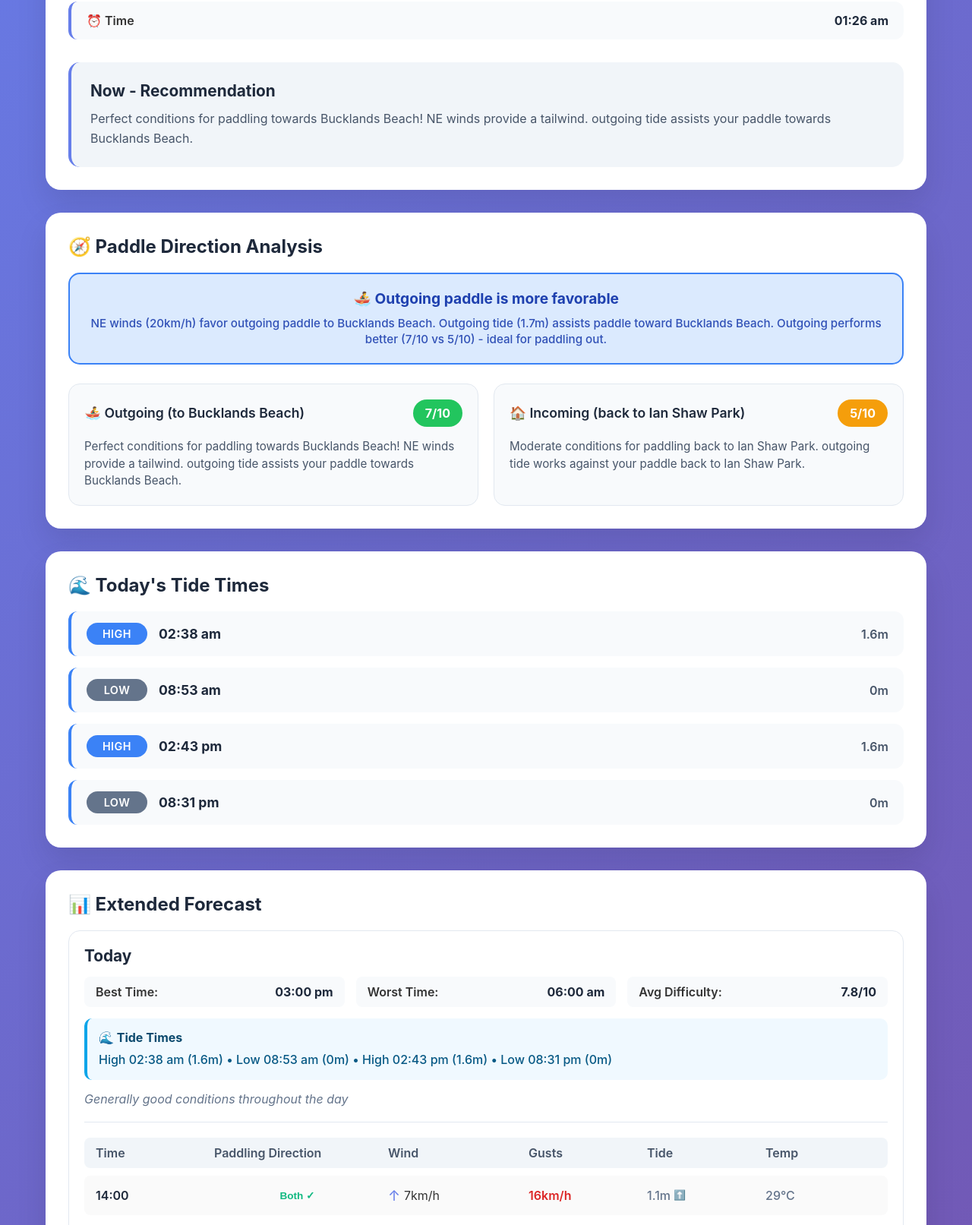
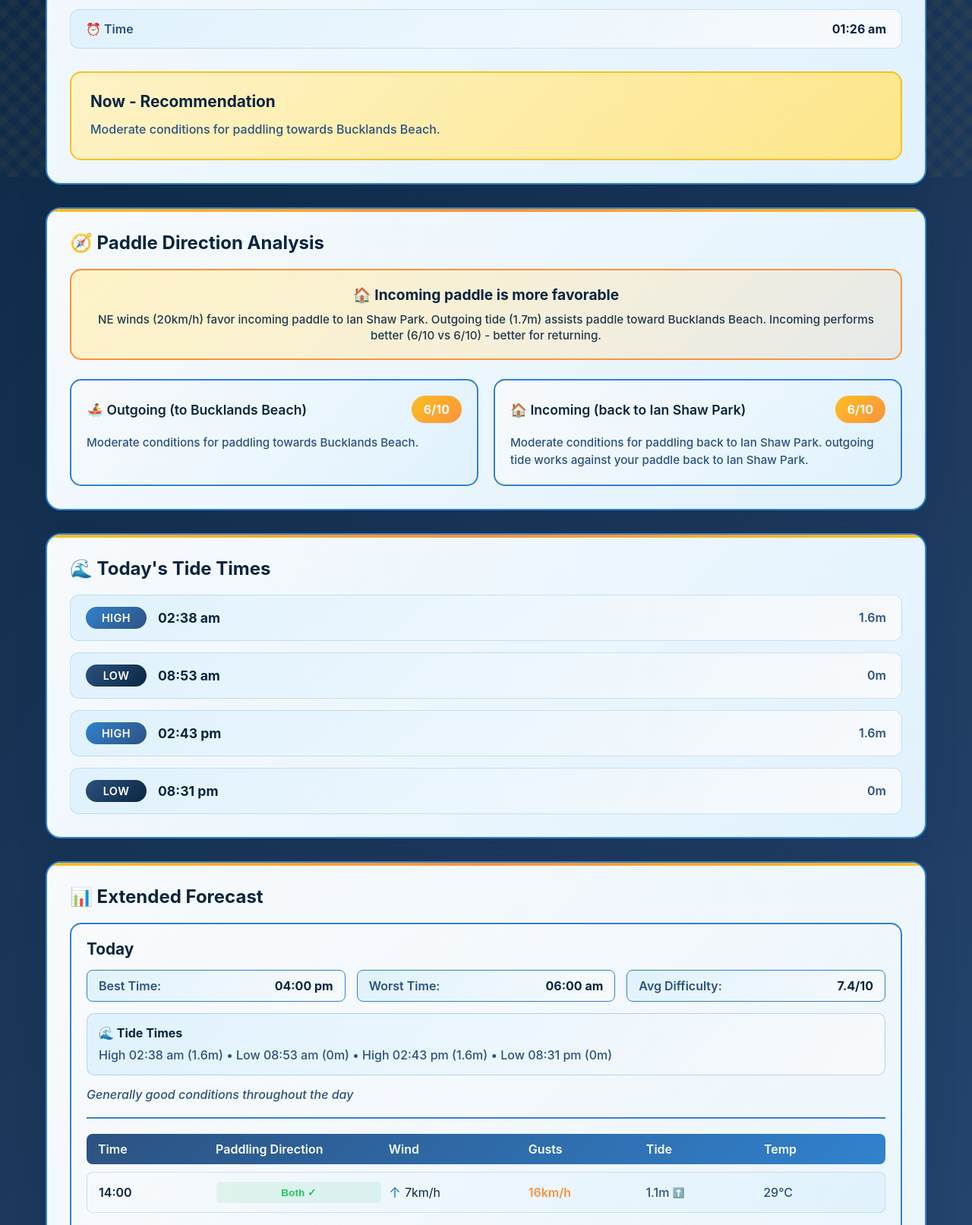
Before and after one commit to tony-luisi/waka-ama, a website built with Vite: page src/index.html in a window 1280 px wide. Shown: the part 567-2180 px from the top of the page at 76% size. Built offline with nearby package versions, Linux system fonts and the light colour scheme; no server answers.

Commit message:
Implement marine/Polynesian theme with dark blue and yellow colors
- Add comprehensive marine color palette with ocean blues and sun golds
- Implement Polynesian wave patterns and design elements
- Update all components with gradient backgrounds and themed borders
- Add decorative elements like sun rays and wave borders
- Enhance visual hierarchy with proper contrast and spacing
- Maintain accessibility while creating immersive marine aesthetic

```diff
--- a/src/difficulty.ts
+++ b/src/difficulty.ts
@@ -13,21 +13,22 @@ function calculateWindScore(weather: WeatherConditions, paddleDirection: 'outgoi
   else if (gustSpeed - windSpeed <= 15) score += 1;
 
   // Wind direction scoring based on paddle direction
-  // Outgoing: NE winds (towards Bucklands Beach) are ideal
-  // Incoming: SW winds (towards Ian Shaw Park) are ideal
+  // Remember: Wind directions indicate where wind comes FROM
+  // Outgoing (NE to Bucklands): SW winds are ideal (tailwind)
+  // Incoming (SW to Ian Shaw): NE winds are ideal (tailwind)
   if (paddleDirection === 'outgoing') {
-    if (['NE', 'ENE', 'E'].includes(windDirection)) {
-      score += 2; // Tailwind for outgoing
-    } else if (['SW', 'WSW', 'W'].includes(windDirection)) {
-      score -= 1; // Headwind for outgoing
+    if (['SW', 'WSW', 'W'].includes(windDirection)) {
+      score += 2; // Tailwind for outgoing (wind from SW, paddling NE)
+    } else if (['NE', 'ENE', 'E'].includes(windDirection)) {
+      score -= 1; // Headwind for outgoing (wind from NE, paddling NE)
     } else if (['N', 'S', 'SE', 'NW'].includes(windDirection)) {
       score += 1; // Cross wind
     }
   } else { // incoming
-    if (['SW', 'WSW', 'W'].includes(windDirection)) {
-      score += 2; // Tailwind for incoming
-    } else if (['NE', 'ENE', 'E'].includes(windDirection)) {
-      score -= 1; // Headwind for incoming
+    if (['NE', 'ENE', 'E'].includes(windDirection)) {
+      score += 2; // Tailwind for incoming (wind from NE, paddling SW)
+    } else if (['SW', 'WSW', 'W'].includes(windDirection)) {
+      score -= 1; // Headwind for incoming (wind from SW, paddling SW)
     } else if (['N', 'S', 'SE', 'NW'].includes(windDirection)) {
       score += 1; // Cross wind
     }
@@ -102,8 +103,8 @@ function generateRecommendation(conditions: PaddlingConditions, assessment: Diff
 
     if (factors.wind >= 4) {
       const windHelp = paddleDirection === 'outgoing' ?
-        (['NE', 'ENE', 'E'].includes(weather.windDirection) ? 'tailwind' : 'favorable wind') :
-        (['SW', 'WSW', 'W'].includes(weather.windDirection) ? 'tailwind' : 'favorable wind');
+        (['SW', 'WSW', 'W'].includes(weather.windDirection) ? 'tailwind' : 'favorable wind') :
+        (['NE', 'ENE', 'E'].includes(weather.windDirection) ? 'tailwind' : 'favorable wind');
       recommendations.push(`${weather.windDirection} winds provide a ${windHelp}.`);
     }
     if (factors.tide >= 4) {
@@ -120,8 +121,8 @@ function generateRecommendation(conditions: PaddlingConditions, assessment: Diff
 
     if (factors.wind < 3) {
       const windChallenge = paddleDirection === 'outgoing' ?
-        (['SW', 'WSW', 'W'].includes(weather.windDirection) ? 'headwind' : 'challenging wind') :
-        (['NE', 'ENE', 'E'].includes(weather.windDirection) ? 'headwind' : 'challenging wind');
+        (['NE', 'ENE', 'E'].includes(weather.windDirection) ? 'headwind' : 'challenging wind') :
+        (['SW', 'WSW', 'W'].includes(weather.windDirection) ? 'headwind' : 'challenging wind');
       recommendations.push(`${weather.windDirection} winds create a ${windChallenge}.`);
     }
     if (factors.tide < 3) {
@@ -193,9 +194,9 @@ function generateDirectionReasoning(conditions: PaddlingConditions, outgoing: Di
   const windDirection = weather.windDirection;
   const windSpeed = weather.windSpeed;
 
-  if (['NE', 'ENE', 'E'].includes(windDirection)) {
+  if (['SW', 'WSW', 'W'].includes(windDirection)) {
     reasons.push(`${windDirection} winds (${windSpeed}km/h) favor outgoing paddle to Bucklands Beach`);
-  } else if (['SW', 'WSW', 'W'].includes(windDirection)) {
+  } else if (['NE', 'ENE', 'E'].includes(windDirection)) {
     reasons.push(`${windDirection} winds (${windSpeed}km/h) favor incoming paddle to Ian Shaw Park`);
   } else {
     reasons.push(`${windDirection} winds (${windSpeed}km/h) create crosswind conditions`);
--- a/src/map.ts
+++ b/src/map.ts
@@ -176,9 +176,9 @@ export class WindMap {
   private getWindImpact(weather: WeatherConditions): string {
     const { windDirection } = weather;
 
-    if (['NE', 'ENE', 'E'].includes(windDirection)) {
+    if (['SW', 'WSW', 'W'].includes(windDirection)) {
       return `${windDirection} winds favor outgoing paddle to Bucklands Beach (tailwind)`;
-    } else if (['SW', 'WSW', 'W'].includes(windDirection)) {
+    } else if (['NE', 'ENE', 'E'].includes(windDirection)) {
       return `${windDirection} winds favor incoming paddle to Ian Shaw Park (tailwind)`;
     } else if (['N', 'S', 'SE', 'NW'].includes(windDirection)) {
       return `${windDirection} crosswinds - manageable conditions`;
--- a/src/style.css
+++ b/src/style.css
@@ -1,3 +1,18 @@
+:root {
+  /* Polynesian/Marine color palette */
+  --ocean-deep: #0a2540;    /* Deep ocean blue */
+  --ocean-blue: #1e3a5f;    /* Dark blue */
+  --ocean-medium: #2c5282;  /* Medium blue */
+  --ocean-light: #3182ce;   /* Lighter blue */
+  --sun-gold: #fbbf24;      /* Polynesian sun yellow */
+  --sun-bright: #fcd34d;    /* Bright yellow */
+  --sun-light: #fde68a;     /* Light yellow */
+  --sand: #fef3c7;          /* Beach sand */
+  --coral: #fb923c;         /* Coral orange accent */
+  --seafoam: #e0f2fe;       /* Light seafoam */
+  --pearl: #f8fafc;         /* Pearl white */
+}
+
 * {
   margin: 0;
   padding: 0;
@@ -6,46 +21,103 @@
 
 body {
   font-family: -apple-system, BlinkMacSystemFont, 'Segoe UI', Roboto, sans-serif;
-  background: linear-gradient(135deg, #667eea 0%, #764ba2 100%);
+  background: linear-gradient(135deg, var(--ocean-deep) 0%, var(--ocean-blue) 50%, var(--ocean-medium) 100%);
   min-height: 100vh;
-  color: #333;
+  color: var(--ocean-deep);
+  position: relative;
+}
+
+/* Polynesian wave pattern overlay */
+body::before {
+  content: '';
+  position: fixed;
+  top: 0;
+  left: 0;
+  right: 0;
+  bottom: 0;
+  background-image:
+    repeating-linear-gradient(45deg,
+      transparent,
+      transparent 10px,
+      rgba(251, 191, 36, 0.03) 10px,
+      rgba(251, 191, 36, 0.03) 20px),
+    repeating-linear-gradient(-45deg,
+      transparent,
+      transparent 10px,
+      rgba(251, 191, 36, 0.03) 10px,
+      rgba(251, 191, 36, 0.03) 20px);
+  pointer-events: none;
+  z-index: 1;
 }
 
 .container {
   max-width: 1200px;
   margin: 0 auto;
   padding: 20px;
+  position: relative;
+  z-index: 2;
 }
 
 header {
   text-align: center;
-  color: white;
+  color: var(--sun-gold);
   margin-bottom: 30px;
+  text-shadow: 2px 2px 4px rgba(0, 0, 0, 0.5);
+  position: relative;
+}
+
+/* Polynesian sun rays behind header */
+header::before {
+  content: '☀';
+  position: absolute;
+  top: -20px;
+  left: 50%;
+  transform: translateX(-50%);
+  font-size: 4rem;
+  opacity: 0.2;
+  color: var(--sun-gold);
 }
 
 header h1 {
   font-size: 2.5rem;
   margin-bottom: 8px;
   font-weight: 700;
+  letter-spacing: 1px;
 }
 
 header p {
   font-size: 1.1rem;
-  opacity: 0.9;
+  color: var(--sun-light);
+  opacity: 0.95;
 }
 
 .conditions-card, .map-card, .forecast-card, .tides-card, .paddle-directions-card {
-  background: white;
+  background: linear-gradient(135deg, var(--pearl) 0%, var(--seafoam) 100%);
   border-radius: 20px;
   padding: 30px;
-  box-shadow: 0 20px 40px rgba(0, 0, 0, 0.1);
+  box-shadow: 0 20px 40px rgba(10, 37, 64, 0.15);
   margin-bottom: 30px;
+  border: 2px solid var(--ocean-light);
+  position: relative;
+  overflow: hidden;
+}
+
+/* Polynesian wave border pattern for cards */
+.conditions-card::before, .map-card::before, .forecast-card::before, .tides-card::before, .paddle-directions-card::before {
+  content: '';
+  position: absolute;
+  top: 0;
+  left: 0;
+  right: 0;
+  height: 4px;
+  background: linear-gradient(90deg, var(--sun-gold) 0%, var(--coral) 50%, var(--sun-gold) 100%);
 }
 
 .map-card h2, .forecast-card h2, .tides-card h2, .paddle-directions-card h2 {
   margin-bottom: 20px;
-  color: #1e293b;
+  color: var(--ocean-deep);
   font-size: 1.5rem;
+  font-weight: 700;
 }
 
 .map-container {
@@ -60,15 +132,17 @@ header p {
 }
 
 .daily-forecast {
-  border: 1px solid #e2e8f0;
+  border: 2px solid var(--ocean-light);
   border-radius: 15px;
   padding: 20px;
+  background: linear-gradient(135deg, var(--pearl) 0%, rgba(224, 242, 254, 0.3) 100%);
 }
 
 .daily-forecast h3 {
   margin-bottom: 15px;
-  color: #1e293b;
+  color: var(--ocean-deep);
   font-size: 1.3rem;
+  font-weight: 700;
 }
 
 .daily-summary {
@@ -82,18 +156,20 @@ header p {
   display: flex;
   justify-content: space-between;
   padding: 10px 15px;
-  background: #f8fafc;
+  background: linear-gradient(135deg, var(--seafoam) 0%, var(--pearl) 100%);
   border-radius: 8px;
+  border: 1px solid var(--ocean-light);
 }
 
 .daily-conditions {
-  color: #64748b;
+  color: var(--ocean-medium);
   font-style: italic;
   margin-bottom: 20px;
+  font-weight: 500;
 }
 
 .hourly-forecast {
-  border-top: 1px solid #e2e8f0;
+  border-top: 2px solid var(--ocean-light);
   padding-top: 20px;
 }
 
@@ -102,10 +178,10 @@ header p {
   grid-template-columns: 1fr 1.5fr 1.2fr 1fr 1fr 1fr;
   gap: 10px;
   padding: 10px 15px;
-  background: #f1f5f9;
+  background: linear-gradient(135deg, var(--ocean-medium) 0%, var(--ocean-light) 100%);
   border-radius: 8px;
   font-weight: 600;
-  color: #475569;
+  color: var(--pearl);
   margin-bottom: 10px;
 }
 
@@ -115,9 +191,10 @@ header p {
 }
 
 .hourly-item {
-  background: #fafafa;
+  background: linear-gradient(135deg, var(--pearl) 0%, var(--seafoam) 100%);
   border-radius: 8px;
   margin-bottom: 8px;
+  border: 1px solid rgba(49, 130, 206, 0.2);
 }
 
 .hourly-main {
@@ -130,25 +207,26 @@ header p {
 
 .hourly-details {
   padding: 0 15px 15px 15px;
-  border-top: 1px solid #e2e8f0;
-  background: #f8fafc;
+  border-top: 1px solid var(--ocean-light);
+  background: linear-gradient(135deg, var(--seafoam) 0%, rgba(248, 250, 252, 0.8) 100%);
 }
 
 .paddle-direction-explanation {
   font-size: 0.9rem;
   line-height: 1.4;
-  color: #475569;
+  color: var(--ocean-medium);
   padding: 10px 0;
+  font-weight: 500;
 }
 
 .hour-time {
   font-weight: 600;
-  color: #1e293b;
+  color: var(--ocean-deep);
 }
 
 .tide-time-indicator {
   font-size: 0.7rem;
-  color: #0ea5e9;
+  color: var(--ocean-light);
   font-weight: 700;
   margin-top: 2px;
   text-transform: uppercase;
@@ -165,15 +243,15 @@ header p {
 }
 
 .hour-difficulty.easy {
-  background: #4ade80;
+  background: linear-gradient(135deg, #22c55e 0%, #16a34a 100%);
 }
 
 .hour-difficulty.moderate {
-  background: #fbbf24;
+  background: linear-gradient(135deg, var(--sun-gold) 0%, var(--coral) 100%);
 }
 
 .hour-difficulty.difficult {
-  background: #f87171;
+  background: linear-gradient(135deg, #ef4444 0%, #dc2626 100%);
 }
 
 .hour-wind {
@@ -184,16 +262,16 @@ header p {
 
 .wind-arrow {
   font-size: 1.2rem;
-  color: #667eea;
+  color: var(--ocean-light);
 }
 
 .hour-tide, .hour-temp, .hour-gusts {
-  color: #64748b;
+  color: var(--ocean-medium);
   font-weight: 500;
 }
 
 .hour-gusts {
-  color: #dc2626;
+  color: var(--coral);
   font-weight: 600;
 }
 
@@ -263,19 +341,23 @@ header p {
 }
 
 .paddle-direction-btn.both {
-  color: #10b981;
+  color: #22c55e;
+  background: linear-gradient(135deg, rgba(34, 197, 94, 0.1) 0%, rgba(16, 185, 129, 0.1) 100%);
 }
 
 .paddle-direction-btn.outgoing {
-  color: #3b82f6;
+  color: var(--ocean-light);
+  background: linear-gradient(135deg, rgba(59, 130, 246, 0.1) 0%, rgba(49, 130, 206, 0.1) 100%);
 }
 
 .paddle-direction-btn.incoming {
-  color: #8b5cf6;
+  color: var(--coral);
+  background: linear-gradient(135deg, rgba(251, 146, 60, 0.1) 0%, rgba(245, 158, 11, 0.1) 100%);
 }
 
 .paddle-direction-btn.neither {
   color: #ef4444;
+  background: linear-gradient(135deg, rgba(239, 68, 68, 0.1) 0%, rgba(220, 38, 38, 0.1) 100%);
 }
 
 .btn-short-text {
@@ -289,20 +371,22 @@ header p {
 .tide-summary {
   margin: 15px 0;
   padding: 15px;
-  background: #f0f9ff;
+  background: linear-gradient(135deg, var(--seafoam) 0%, var(--pearl) 100%);
   border-radius: 10px;
-  border-left: 4px solid #0ea5e9;
+  border-left: 4px solid var(--ocean-light);
+  border: 1px solid rgba(49, 130, 206, 0.3);
 }
 
 .tide-summary h4 {
   margin: 0 0 8px 0;
-  color: #0c4a6e;
+  color: var(--ocean-deep);
   font-size: 1rem;
+  font-weight: 700;
 }
 
 .tide-times {
   margin: 0;
-  color: #075985;
+  color: var(--ocean-medium);
   font-weight: 500;
   line-height: 1.4;
 }
@@ -314,12 +398,12 @@ header p {
 
 .wind-popup h4 {
   margin-bottom: 8px;
-  color: #1e293b;
+  color: var(--ocean-deep);
 }
 
 .wind-popup p {
   margin: 4px 0;
-  color: #64748b;
+  color: var(--ocean-medium);
 }
 
 .tides-container {
@@ -333,9 +417,10 @@ header p {
   gap: 15px;
   align-items: center;
   padding: 15px 20px;
-  background: #f8fafc;
+  background: linear-gradient(135deg, var(--seafoam) 0%, var(--pearl) 100%);
   border-radius: 12px;
-  border-left: 4px solid #3b82f6;
+  border-left: 4px solid var(--ocean-light);
+  border: 1px solid rgba(49, 130, 206, 0.2);
 }
 
 .tide-type {
@@ -350,32 +435,34 @@ header p {
 }
 
 .tide-type.high {
-  background: #3b82f6;
+  background: linear-gradient(135deg, var(--ocean-light) 0%, var(--ocean-medium) 100%);
 }
 
 .tide-type.low {
-  background: #64748b;
+  background: linear-gradient(135deg, var(--ocean-medium) 0%, var(--ocean-deep) 100%);
 }
 
 .tide-time-value {
   font-weight: 700;
   font-size: 1.1rem;
-  color: #1e293b;
+  color: var(--ocean-deep);
 }
 
 .tide-height {
   font-weight: 600;
-  color: #475569;
+  color: var(--ocean-medium);
   font-size: 1rem;
 }
 
 .tide-time.current {
-  border-left-color: #10b981;
-  background: #ecfdf5;
+  border-left-color: var(--sun-gold);
+  background: linear-gradient(135deg, var(--sun-light) 0%, var(--sand) 100%);
+  border: 2px solid var(--sun-gold);
 }
 
 .tide-time.current .tide-time-value {
-  color: #047857;
+  color: var(--ocean-deep);
+  font-weight: 800;
 }
 
 .difficulty-indicator {
@@ -395,23 +482,26 @@ header p {
 }
 
 .difficulty-level.easy {
-  background: #4ade80;
+  background: linear-gradient(135deg, #22c55e 0%, #16a34a 100%);
   color: white;
+  box-shadow: 0 4px 15px rgba(34, 197, 94, 0.3);
 }
 
 .difficulty-level.moderate {
-  background: #fbbf24;
-  color: white;
+  background: linear-gradient(135deg, var(--sun-gold) 0%, var(--coral) 100%);
+  color: var(--ocean-deep);
+  box-shadow: 0 4px 15px rgba(251, 191, 36, 0.3);
 }
 
 .difficulty-level.difficult {
-  background: #f87171;
+  background: linear-gradient(135deg, #ef4444 0%, #dc2626 100%);
   color: white;
+  box-shadow: 0 4px 15px rgba(239, 68, 68, 0.3);
 }
 
 .difficulty-score {
   font-size: 1.2rem;
-  color: #666;
+  color: var(--ocean-medium);
   font-weight: 600;
 }
 
@@ -426,39 +516,44 @@ header p {
   justify-content: space-between;
   align-items: center;
   padding: 15px 20px;
-  background: #f8fafc;
+  background: linear-gradient(135deg, var(--seafoam) 0%, var(--pearl) 100%);
   border-radius: 12px;
-  border-left: 4px solid #667eea;
+  border-left: 4px solid var(--sun-gold);
+  border: 1px solid rgba(49, 130, 206, 0.2);
 }
 
 .label {
   font-weight: 600;
   font-size: 1rem;
+  color: var(--ocean-medium);
 }
 
 .value {
   font-weight: 700;
-  color: #1e293b;
+  color: var(--ocean-deep);
   font-size: 1rem;
 }
 
 .recommendation {
-  background: #f1f5f9;
+  background: linear-gradient(135deg, var(--sand) 0%, var(--sun-light) 100%);
   padding: 25px;
   border-radius: 15px;
-  border-left: 4px solid #667eea;
+  border-left: 4px solid var(--coral);
+  border: 2px solid var(--sun-gold);
 }
 
 .recommendation h3 {
   margin-bottom: 12px;
-  color: #1e293b;
+  color: var(--ocean-deep);
   font-size: 1.3rem;
+  font-weight: 700;
 }
 
 .recommendation p {
   line-height: 1.6;
-  color: #475569;
+  color: var(--ocean-medium);
   font-size: 1rem;
+  font-weight: 500;
 }
 
 @media (max-width: 768px) {
@@ -582,26 +677,26 @@ header p {
 }
 
 .recommended-direction.outgoing {
-  background: #dbeafe;
-  color: #1e40af;
-  border: 2px solid #3b82f6;
+  background: linear-gradient(135deg, var(--seafoam) 0%, rgba(59, 130, 246, 0.1) 100%);
+  color: var(--ocean-deep);
+  border: 2px solid var(--ocean-light);
 }
 
 .recommended-direction.incoming {
-  background: #fef3c7;
-  color: #92400e;
-  border: 2px solid #f59e0b;
+  background: linear-gradient(135deg, var(--sand) 0%, rgba(251, 146, 60, 0.1) 100%);
+  color: var(--ocean-deep);
+  border: 2px solid var(--coral);
 }
 
 .recommended-direction.both {
-  background: #dcfce7;
-  color: #166534;
+  background: linear-gradient(135deg, var(--sun-light) 0%, rgba(34, 197, 94, 0.1) 100%);
+  color: var(--ocean-deep);
   border: 2px solid #22c55e;
 }
 
 .recommended-direction.neither {
-  background: #fee2e2;
-  color: #dc2626;
+  background: linear-gradient(135deg, rgba(254, 226, 226, 0.8) 0%, rgba(239, 68, 68, 0.1) 100%);
+  color: var(--ocean-deep);
   border: 2px solid #ef4444;
 }
 
@@ -626,9 +721,9 @@ header p {
 
 .direction-assessment {
   padding: 20px;
-  border: 1px solid #e2e8f0;
+  border: 2px solid var(--ocean-light);
   border-radius: 15px;
-  background: #f8fafc;
+  background: linear-gradient(135deg, var(--pearl) 0%, var(--seafoam) 100%);
 }
 
 .direction-header {
@@ -640,7 +735,7 @@ header p {
 
 .direction-label {
   font-weight: 600;
-  color: #1e293b;
+  color: var(--ocean-deep);
   font-size: 1.1rem;
 }
 
@@ -653,20 +748,21 @@ header p {
 }
 
 .direction-score.easy {
-  background: #22c55e;
+  background: linear-gradient(135deg, #22c55e 0%, #16a34a 100%);
 }
 
 .direction-score.moderate {
-  background: #f59e0b;
+  background: linear-gradient(135deg, var(--sun-gold) 0%, var(--coral) 100%);
 }
 
 .direction-score.difficult {
-  background: #ef4444;
+  background: linear-gradient(135deg, #ef4444 0%, #dc2626 100%);
 }
 
 .direction-recommendation {
   line-height: 1.5;
-  color: #475569;
+  color: var(--ocean-medium);
   margin: 0;
   font-size: 0.95rem;
+  font-weight: 500;
 }
```
